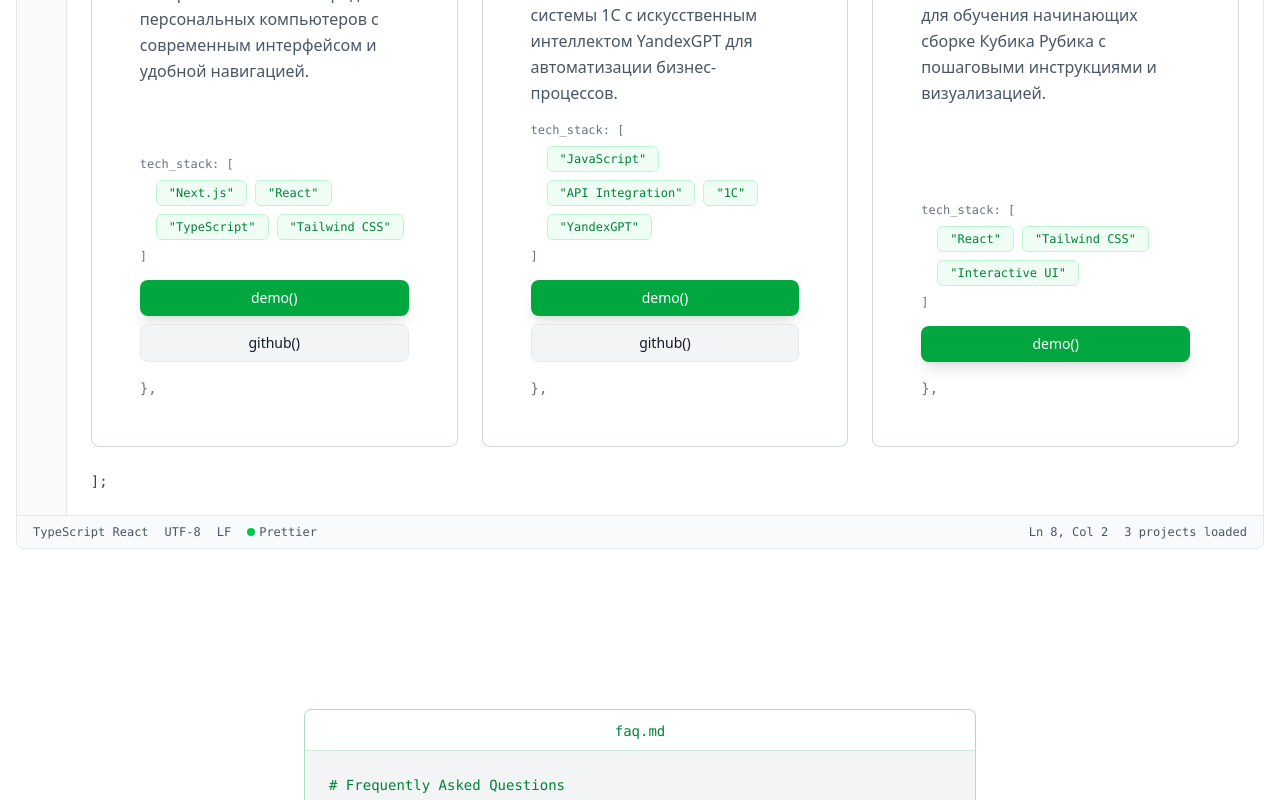
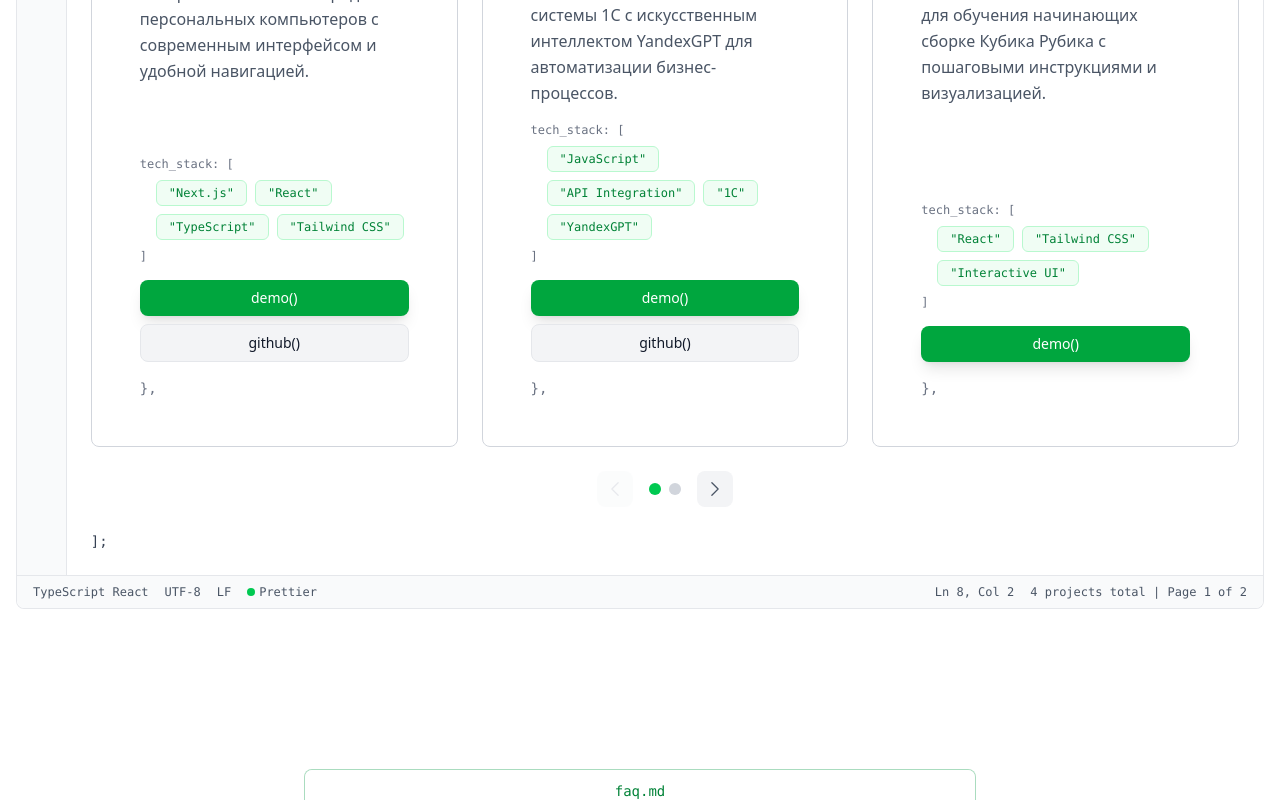
Before and after one commit to zerop913/zerop-portfolio, a Next.js app: page / in a window 1280 px wide. Shown: the part 1288-2088 px from the top of the page. Built offline with nearby package versions, Linux system fonts and the light colour scheme.

Commit message:
added a project

```diff
--- a/package.json
+++ b/package.json
@@ -12,6 +12,7 @@
     "db:studio": "drizzle-kit studio"
   },
   "dependencies": {
+    "@heroicons/react": "^2.2.0",
     "@supabase/supabase-js": "^2.50.3",
     "@types/pg": "^8.15.4",
     "bcryptjs": "^3.0.2",
--- a/src/components/sections/Projects.tsx
+++ b/src/components/sections/Projects.tsx
@@ -7,12 +7,30 @@ import { useScrollAnimation } from "@/hooks/useScrollAnimation";
 import { useTheme } from "@/hooks/useTheme";
 import { useState, useEffect } from "react";
 import { motion } from "framer-motion";
+import { ChevronLeftIcon, ChevronRightIcon } from "@heroicons/react/24/outline";
 
 const Projects = () => {
   const { isVisible, ref } = useScrollAnimation();
   const { isDark } = useTheme();
   const [activeTab, setActiveTab] = useState(0);
   const [isLoading, setIsLoading] = useState(true);
+  const [currentPage, setCurrentPage] = useState(0);
+
+  const projectsPerPage = 3;
+  const totalPages = Math.ceil(projects.length / projectsPerPage);
+
+  const getCurrentProjects = () => {
+    const startIndex = currentPage * projectsPerPage;
+    return projects.slice(startIndex, startIndex + projectsPerPage);
+  };
+
+  const nextPage = () => {
+    setCurrentPage((prev) => (prev + 1) % totalPages);
+  };
+
+  const prevPage = () => {
+    setCurrentPage((prev) => (prev - 1 + totalPages) % totalPages);
+  };
 
   useEffect(() => {
     const timer = setTimeout(() => setIsLoading(false), 800);
@@ -101,13 +119,13 @@ const Projects = () => {
                   {(index + 1).toString().padStart(2, "0")}
                 </div>
               ))}
-              {projects.map((_, index) => (
+              {getCurrentProjects().map((_, index) => (
                 <div key={index + codeLines.length} className="leading-6">
                   {(index + codeLines.length + 1).toString().padStart(2, "0")}
                 </div>
               ))}
               <div className="leading-6">
-                {(projects.length + codeLines.length + 1)
+                {(getCurrentProjects().length + codeLines.length + 1)
                   .toString()
                   .padStart(2, "0")}
               </div>
@@ -188,7 +206,7 @@ const Projects = () => {
               </div>{" "}
               {/* Projects Grid */}
               <div className="grid md:grid-cols-2 lg:grid-cols-3 gap-6 mb-6">
-                {projects.map((project, index) => (
+                {getCurrentProjects().map((project, index) => (
                   <motion.div
                     key={project.id}
                     initial={{ opacity: 0, y: 50 }}
@@ -208,12 +226,25 @@ const Projects = () => {
                     whileTap={{ scale: 0.98 }}
                   >
                     <Card
-                      className={`h-full group cursor-pointer transition-all duration-300 ${
+                      className={`h-full group cursor-pointer transition-all duration-300 relative ${
                         isDark
                           ? "bg-gray-800 border-gray-600 hover:border-green-400 hover:shadow-xl hover:shadow-green-400/20"
                           : "bg-white border-gray-300 hover:border-green-500 hover:shadow-xl hover:shadow-green-500/20"
                       }`}
                     >
+                      {/* Order Badge */}
+                      {project.isOrder && (
+                        <div className="absolute top-4 right-4 z-10">
+                          <div className={`px-3 py-1 rounded-full text-xs font-semibold ${
+                            isDark
+                              ? "bg-gradient-to-r from-yellow-600 to-yellow-500 text-white"
+                              : "bg-gradient-to-r from-yellow-500 to-yellow-400 text-white"
+                          } shadow-lg`}>
+                            ORDER
+                          </div>
+                        </div>
+                      )}
+
                       <div className="p-6 h-full flex flex-col">
                         {/* Project Object Header */}
                         <div className="font-mono text-sm mb-4">
@@ -353,6 +384,54 @@ const Projects = () => {
                   </motion.div>
                 ))}
               </div>
+
+              {/* Pagination Controls */}
+              {totalPages > 1 && (
+                <div className="flex justify-center items-center space-x-4 mb-6">
+                  <button
+                    onClick={prevPage}
+                    disabled={currentPage === 0}
+                    className={`p-2 rounded-lg transition-all duration-300 ${
+                      isDark
+                        ? "bg-gray-700 text-gray-300 hover:bg-gray-600 hover:text-white disabled:bg-gray-800 disabled:text-gray-600"
+                        : "bg-gray-100 text-gray-600 hover:bg-gray-200 hover:text-gray-900 disabled:bg-gray-50 disabled:text-gray-300"
+                    } disabled:cursor-not-allowed disabled:opacity-50`}
+                  >
+                    <ChevronLeftIcon className="w-5 h-5" />
+                  </button>
+
+                  <div className="flex items-center space-x-2">
+                    {Array.from({ length: totalPages }, (_, i) => (
+                      <button
+                        key={i}
+                        onClick={() => setCurrentPage(i)}
+                        className={`w-3 h-3 rounded-full transition-all duration-300 ${
+                          i === currentPage
+                            ? isDark
+                              ? "bg-green-400"
+                              : "bg-green-500"
+                            : isDark
+                            ? "bg-gray-600 hover:bg-gray-500"
+                            : "bg-gray-300 hover:bg-gray-400"
+                        }`}
+                      />
+                    ))}
+                  </div>
+
+                  <button
+                    onClick={nextPage}
+                    disabled={currentPage === totalPages - 1}
+                    className={`p-2 rounded-lg transition-all duration-300 ${
+                      isDark
+                        ? "bg-gray-700 text-gray-300 hover:bg-gray-600 hover:text-white disabled:bg-gray-800 disabled:text-gray-600"
+                        : "bg-gray-100 text-gray-600 hover:bg-gray-200 hover:text-gray-900 disabled:bg-gray-50 disabled:text-gray-300"
+                    } disabled:cursor-not-allowed disabled:opacity-50`}
+                  >
+                    <ChevronRightIcon className="w-5 h-5" />
+                  </button>
+                </div>
+              )}
+
               {/* Code Footer */}
               <div
                 className={`font-mono text-sm ${
@@ -382,8 +461,8 @@ const Projects = () => {
               </div>
             </div>
             <div className="flex items-center space-x-4">
-              <span>Ln {projects.length + codeLines.length + 1}, Col 2</span>
-              <span>{projects.length} projects loaded</span>
+              <span>Ln {getCurrentProjects().length + codeLines.length + 1}, Col 2</span>
+              <span>{projects.length} projects total | Page {currentPage + 1} of {totalPages}</span>
             </div>
           </div>
         </div>
--- a/src/data/projects.ts
+++ b/src/data/projects.ts
@@ -28,4 +28,15 @@ export const projects = [
     liveUrl: "https://zerocubes.vercel.app/",
     category: "Education",
   },
+  {
+    id: 4,
+    title: "Портфолио для разработчика 1С",
+    description:
+      "Разработка персонального портфолио для разработчика 1С с акцентом на проекты и навыки в области 1С.",
+    technologies: ["Next.js", "TypeScript", "Tailwind CSS"],
+    liveUrl: "https://portfolio-varfolomeeva.vercel.app/",
+    githubUrl: "https://github.com/zerop913/portfolio-varfolomeeva",
+    category: "Personal",
+    isOrder: true,
+  },
 ];
--- a/src/types/index.ts
+++ b/src/types/index.ts
@@ -6,6 +6,7 @@ export interface Project {
   githubUrl?: string;
   liveUrl?: string;
   category: string;
+  isOrder?: boolean;
 }
 
 export interface FAQItem {
```
Also changed, not shown: 2 other files (tests, documents, lock files or other folders).
